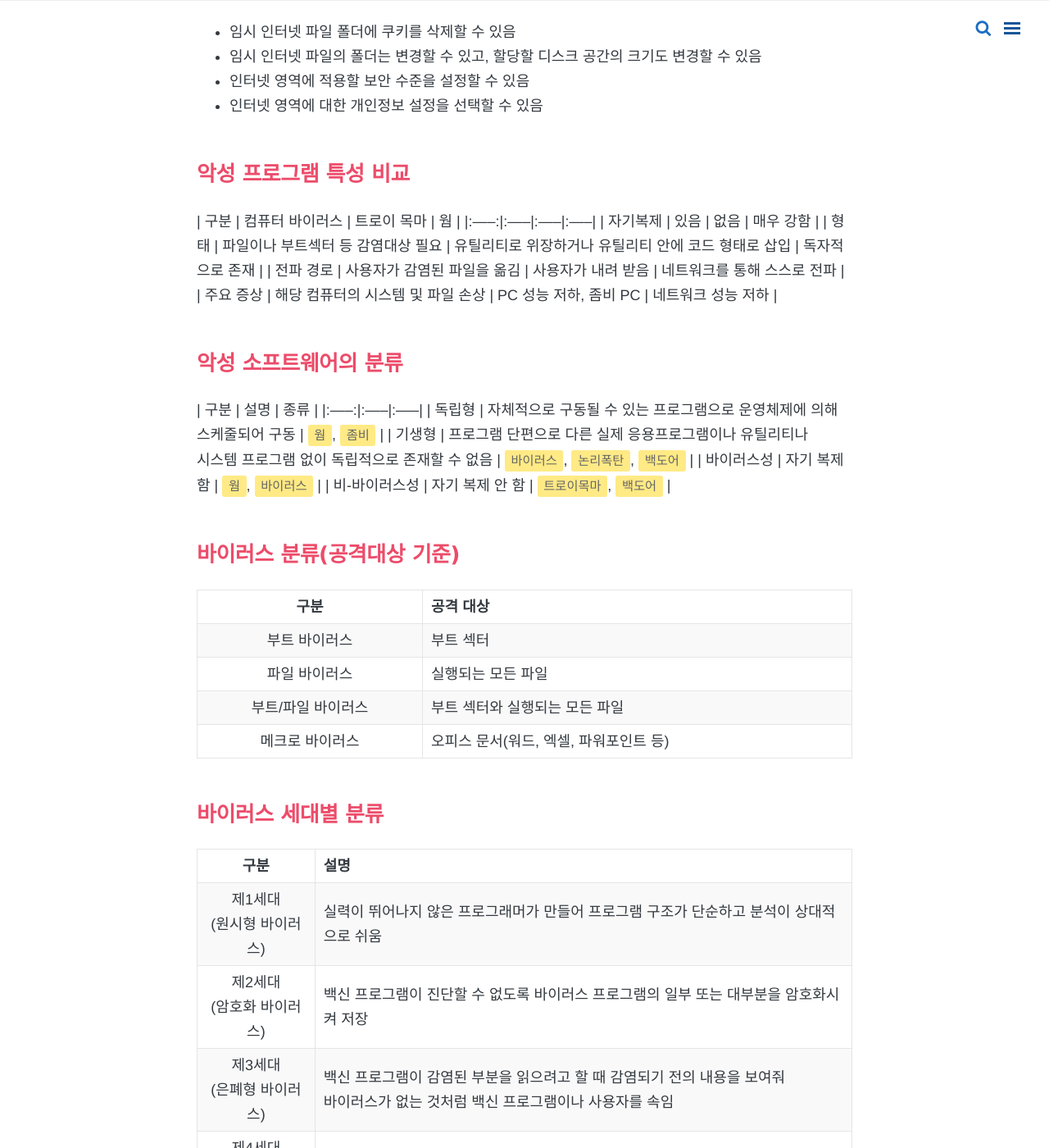
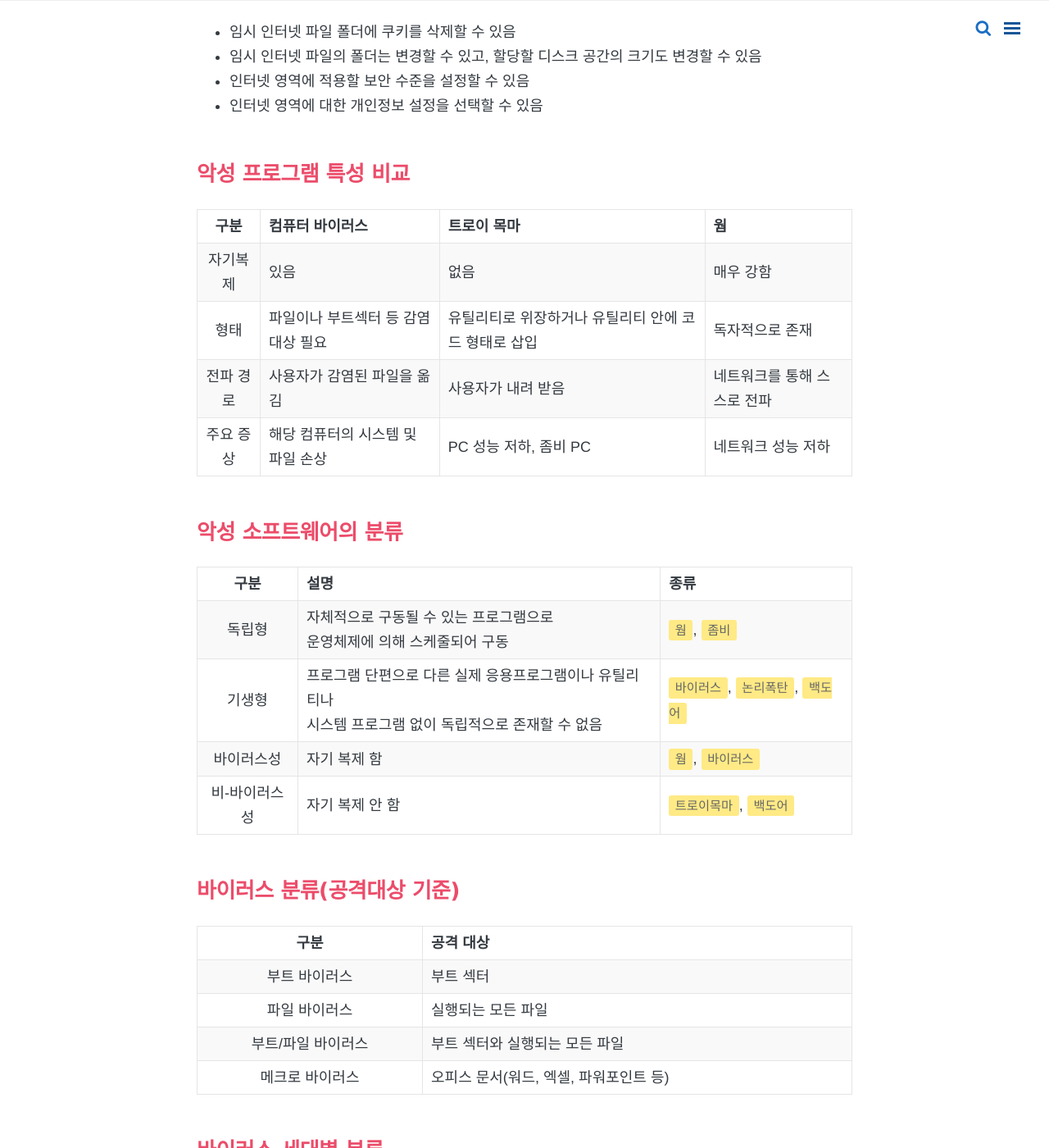
Before and after one commit to yeonsu1936/yeonsu1936.github.io, a Jekyll site: the page built from _posts/algisa/2020-08-17-Part4-section13.md, in a window 1280 px wide and 1400 px high, scrolled down 5117 px. Shown: the whole window at 82% size. Built offline with Jekyll 4.4.1, drawn with Linux system fonts in a browser that asks for light colours; nearby versions of some CDN libraries; comment, search, counter and statistics services are not loaded.

```diff
--- a/_posts/algisa/2020-08-17-Part4-section13.md
+++ b/_posts/algisa/2020-08-17-Part4-section13.md
@@ -124,6 +124,7 @@ comments: true
 - 인터넷 영역에 대한 개인정보 설정을 선택할 수 있음
 
 ## 악성 프로그램 특성 비교
+
 | 구분 | 컴퓨터 바이러스 |  트로이 목마 | 웜 |
 |:-----:|:-----|:-----|:-----|
 | 자기복제 | 있음 | 없음 | 매우 강함 |
@@ -132,9 +133,10 @@ comments: true
 | 주요 증상 | 해당 컴퓨터의 시스템 및 파일 손상 | PC 성능 저하, 좀비 PC | 네트워크 성능 저하 |
 
 ## 악성 소프트웨어의 분류
+
 | 구분 | 설명 | 종류 |
 |:-----:|:-----|:-----|
-| 독립형 | 자체적으로 구동될 수 있는 프로그램으로 운영체제에 의해 스케줄되어 구동 | `웜`, `좀비` |
+| 독립형 | 자체적으로 구동될 수 있는 프로그램으로<br>운영체제에 의해 스케줄되어 구동 | `웜`, `좀비` |
 | 기생형 | 프로그램 단편으로 다른 실제 응용프로그램이나 유틸리티나<br>시스템 프로그램 없이 독립적으로 존재할 수 없음 | `바이러스`, `논리폭탄`, `백도어` |
 | 바이러스성 | 자기 복제 함 | `웜`, `바이러스` |
 | 비-바이러스성 | 자기 복제 안 함 | `트로이목마`, `백도어` |
```
